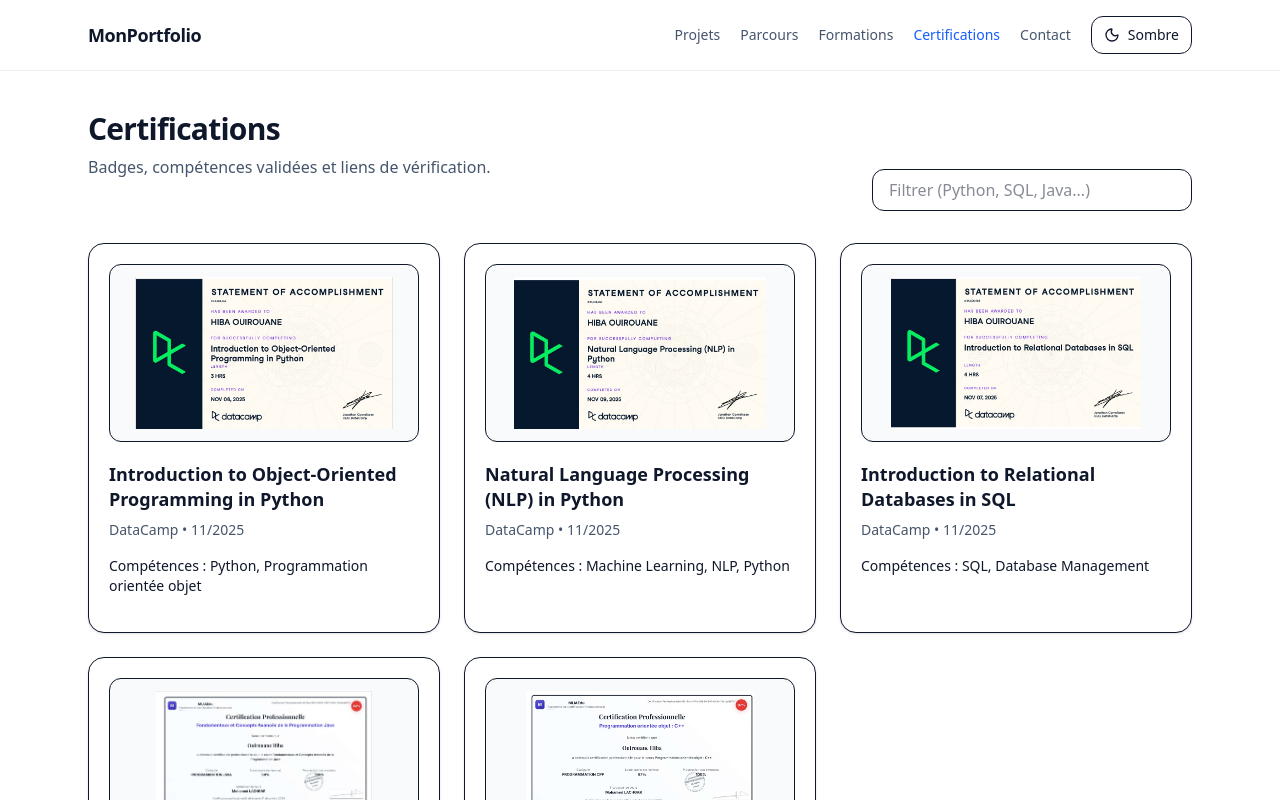
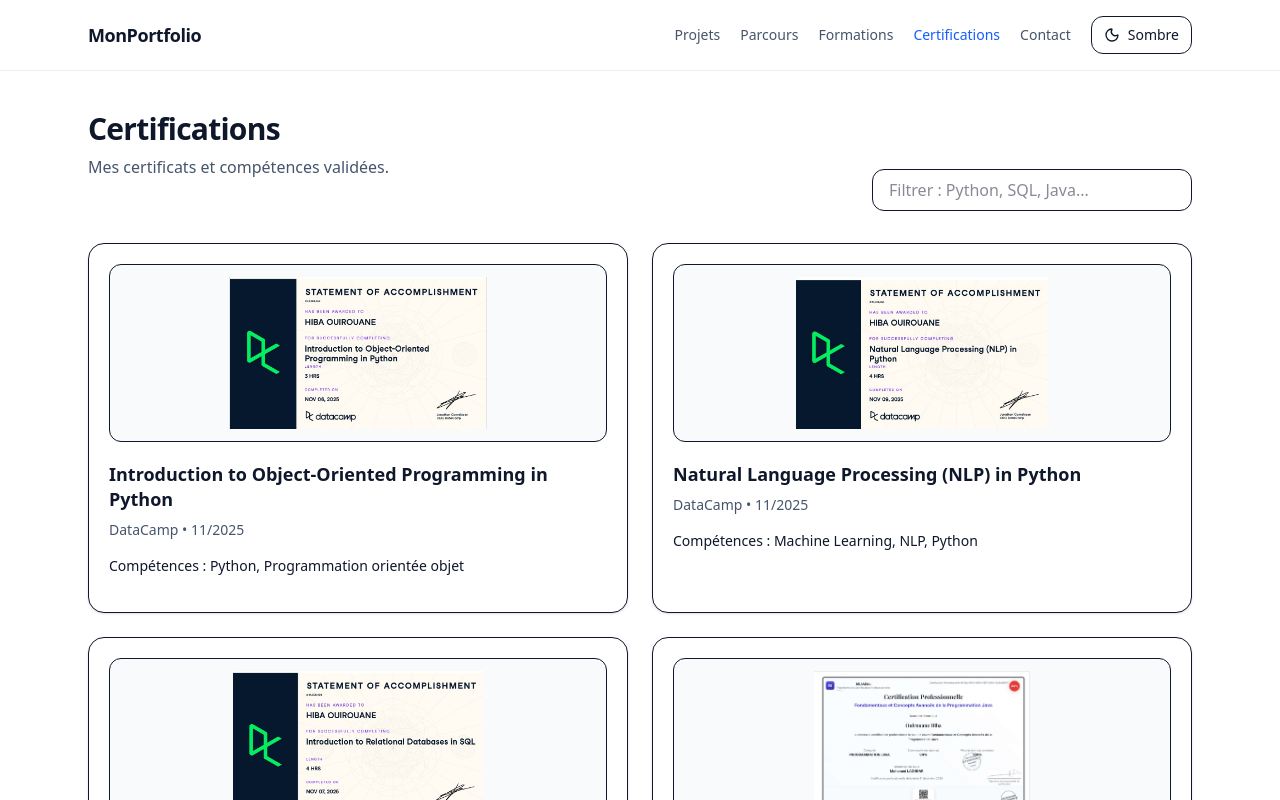
Before and after one commit to hiba-2005/Portfolio, a React (Vite) app: page /certifications in a window 1280 px wide. Shown: the top 800 px of the page. Built offline with nearby package versions, Linux system fonts and the light colour scheme.

Commit message:
Update Certifications.tsx

```diff
--- a/src/pages/Certifications.tsx
+++ b/src/pages/Certifications.tsx
@@ -2,9 +2,6 @@ import { useMemo, useState } from "react";
 import SectionTitle from "@/components/SectionTitle";
 import CertificationCard from "@/components/CertificationCard";
 import { certifications } from "@/data/certifications";
-
-// ❗ Décommente seulement si Helmet est installé
-// import { Helmet } from "react-helmet-async";
 
 export default function CertificationsPage() {
   const [q, setQ] = useState("");
@@ -12,11 +9,7 @@ export default function CertificationsPage() {
   const list = useMemo(() => {
     return certifications
       .filter((c) =>
-        [
-          c.title,
-          c.issuer,
-          ...(c.skills ?? []),
-        ]
+        [c.title, c.issuer, ...(c.skills ?? []), ...(c.tags ?? [])]
           .join(" ")
           .toLowerCase()
           .includes(q.toLowerCase())
@@ -25,50 +18,28 @@ export default function CertificationsPage() {
   }, [q]);
 
   return (
-    <>
-      {/* ❗ Active seulement si Helmet installé */}
-      {/*
-      <Helmet>
-        <title>Certifications — Portfolio</title>
-        <meta
-          name="description"
-          content="Certifications, badges et validations."
-        />
-      </Helmet>
-      */}
-
     <section>
       <div className="mb-8 flex flex-col gap-4 md:flex-row md:items-end md:justify-between">
         <SectionTitle
           title="Certifications"
-            subtitle="Badges, compétences validées et liens de vérification."
+          subtitle="Mes certificats et compétences validées."
         />
 
         <input
           type="text"
-            placeholder="Filtrer (Python, SQL, Java...)"
+          placeholder="Filtrer : Python, SQL, Java..."
           value={q}
           onChange={(e) => setQ(e.target.value)}
-            className="w-full rounded-xl border px-4 py-2 md:w-80 focus:outline-none focus:ring-2 focus:ring-blue-500"
+          className="w-full rounded-xl border px-4 py-2 md:w-80"
           aria-label="Filtrer les certifications"
         />
       </div>
 
-        {list.length === 0 ? (
-          <p className="text-sm text-gray-500">
-            Aucune certification trouvée.
-          </p>
-        ) : (
-          <div className="grid gap-6 md:grid-cols-2 lg:grid-cols-3">
-            {list.map((c, index) => (
-              <CertificationCard
-                key={c.title + c.issueDate + index}
-                c={c}
-              />
+      <div className="grid gap-6 md:grid-cols-2">
+        {list.map((c) => (
+          <CertificationCard key={c.title + c.issueDate} c={c} />
         ))}
       </div>
-        )}
     </section>
-    </>
   );
 }
```
Lines whose indentation alone changed are shown as unchanged.
